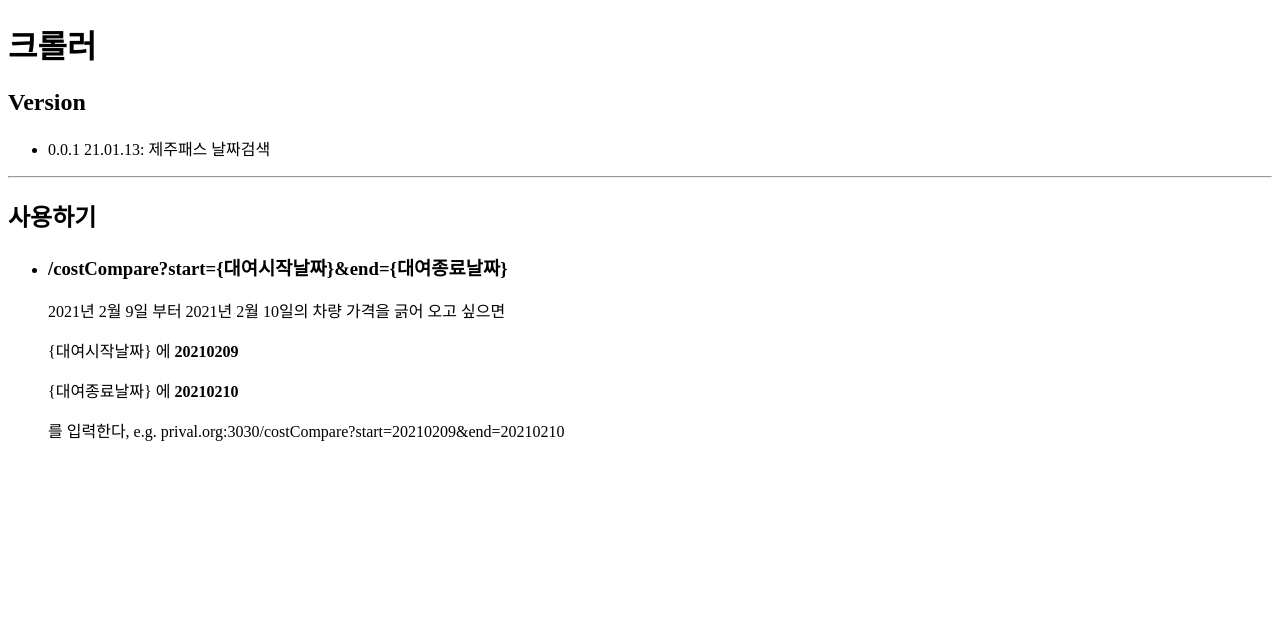
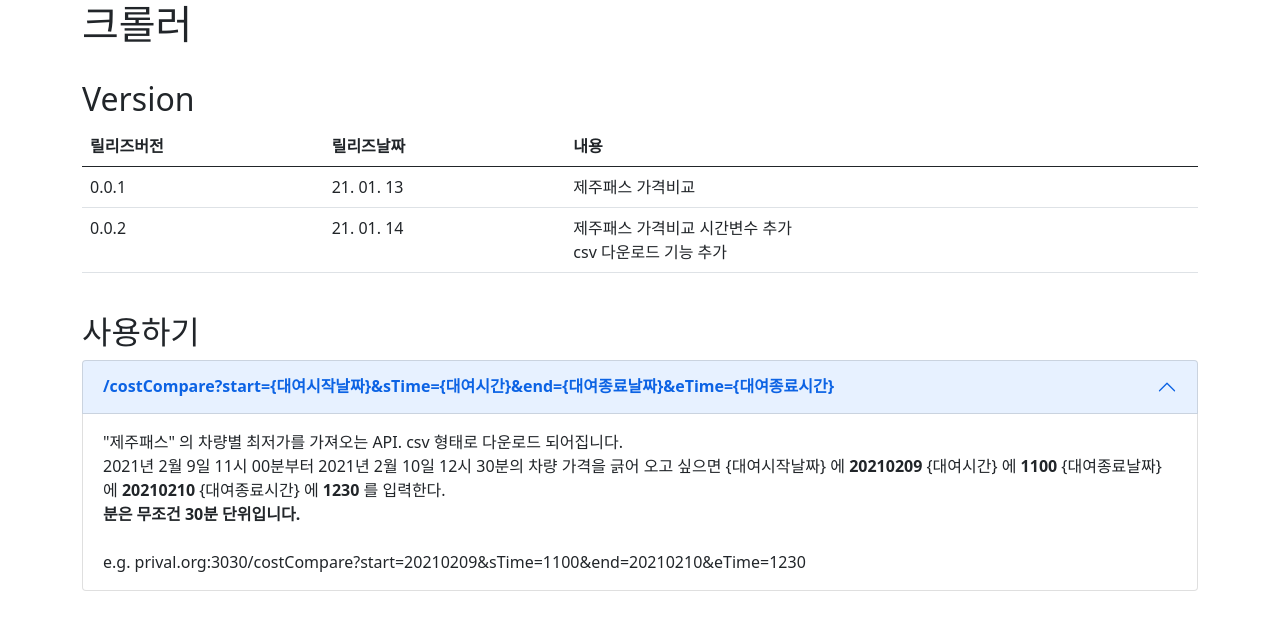
Before and after one commit to shinYeongHyeon/rent-a-car-compare, a plain HTML site: page template/index.html in a window 1280 px wide. Drawn offline with nearby package versions, Linux system fonts and the light colour scheme.

Commit message:
Update Doc

```diff
--- a/template/index.html
+++ b/template/index.html
@@ -2,28 +2,64 @@
 <html lang="en">
 <head>
     <meta charset="UTF-8">
-    <title>Title</title>
+    <title>YeongHyeon's Crawler</title>
+
+    <link href="https://cdn.jsdelivr.net/npm/bootstrap@5.0.0-beta1/dist/css/bootstrap.min.css" rel="stylesheet" integrity="sha384-giJF6kkoqNQ00vy+HMDP7azOuL0xtbfIcaT9wjKHr8RbDVddVHyTfAAsrekwKmP1" crossorigin="anonymous">
+    <script src="https://cdn.jsdelivr.net/npm/bootstrap@5.0.0-beta1/dist/js/bootstrap.bundle.min.js" integrity="sha384-ygbV9kiqUc6oa4msXn9868pTtWMgiQaeYH7/t7LECLbyPA2x65Kgf80OJFdroafW" crossorigin="anonymous"></script>
 </head>
 <body>
-    <h1>크롤러</h1>
+    <div class="container">
+        <h1>크롤러</h1>
 
-    <h2>Version</h2>
-    <ul>
-        <li>0.0.1 21.01.13: 제주패스 날짜검색</li>
-    </ul>
+        <br />
 
-    <hr>
+        <h2>Version</h2>
+        <table class="table">
+            <thead>
+                <tr>
+                    <th>릴리즈버전</th>
+                    <th>릴리즈날짜</th>
+                    <th>내용</th>
+                </tr>
+            </thead>
+            <tbody>
+                <tr>
+                    <td>0.0.1</td>
+                    <td>21. 01. 13</td>
+                    <td>제주패스 가격비교</td>
+                </tr>
+                <tr>
+                    <td>0.0.2</td>
+                    <td>21. 01. 14</td>
+                    <td>
+                        제주패스 가격비교 시간변수 추가 <br />
+                        csv 다운로드 기능 추가
+                    </td>
+                </tr>
+            </tbody>
+        </table>
 
-    <h2>사용하기</h2>
-    <ul>
-        <li><h3>/costCompare?start={대여시작날짜}&end={대여종료날짜}</h3></li>
-        <div>
-            <p> 2021년 2월 9일 부터 2021년 2월 10일의 차량 가격을 긁어 오고 싶으면</p>
-            <p> {대여시작날짜} 에 <strong>20210209</strong></p>
-            <p> {대여종료날짜} 에 <strong>20210210</strong></p>
-            <p> 를 입력한다, e.g. prival.org:3030/costCompare?start=20210209&end=20210210</p>
+        <br />
+
+        <h2>사용하기</h2>
+        <div class="accordion" id="api_accordion">
+            <div class="accordion-item">
+                <h2 class="accordion-header" id="cost_compare_accordion_header">
+                    <button class="accordion-button" type="button" data-bs-toggle="collapse" data-bs-target="#cost_compare_accordion" aria-expanded="true" aria-controls="cost_compare_accordion">
+                        <strong>/costCompare?start={대여시작날짜}&sTime={대여시간}&end={대여종료날짜}&eTime={대여종료시간}</strong>
+                    </button>
+                </h2>
+                <div id="cost_compare_accordion" class="accordion-collapse collapse show" aria-labelledby="cost_compare_accordion_header" data-bs-parent="#api_accordion">
+                    <div class="accordion-body">
+                        "제주패스" 의 차량별 최저가를 가져오는 API. csv 형태로 다운로드 되어집니다. <br />
+                        2021년 2월 9일 11시 00분부터 2021년 2월 10일 12시 30분의 차량 가격을 긁어 오고 싶으면 {대여시작날짜} 에 <strong>20210209</strong> {대여시간} 에 <strong>1100</strong> {대여종료날짜} 에 <strong>20210210</strong> {대여종료시간} 에 <strong>1230</strong> 를 입력한다. <br />
+                        <strong>분은 무조건 30분 단위입니다.</strong> <br />
+                        <br />
+                        e.g. prival.org:3030/costCompare?start=20210209&sTime=1100&end=20210210&eTime=1230
+                    </div>
+                </div>
+            </div>
         </div>
-    </ul>
-
+    </div>
 </body>
 </html>
```
